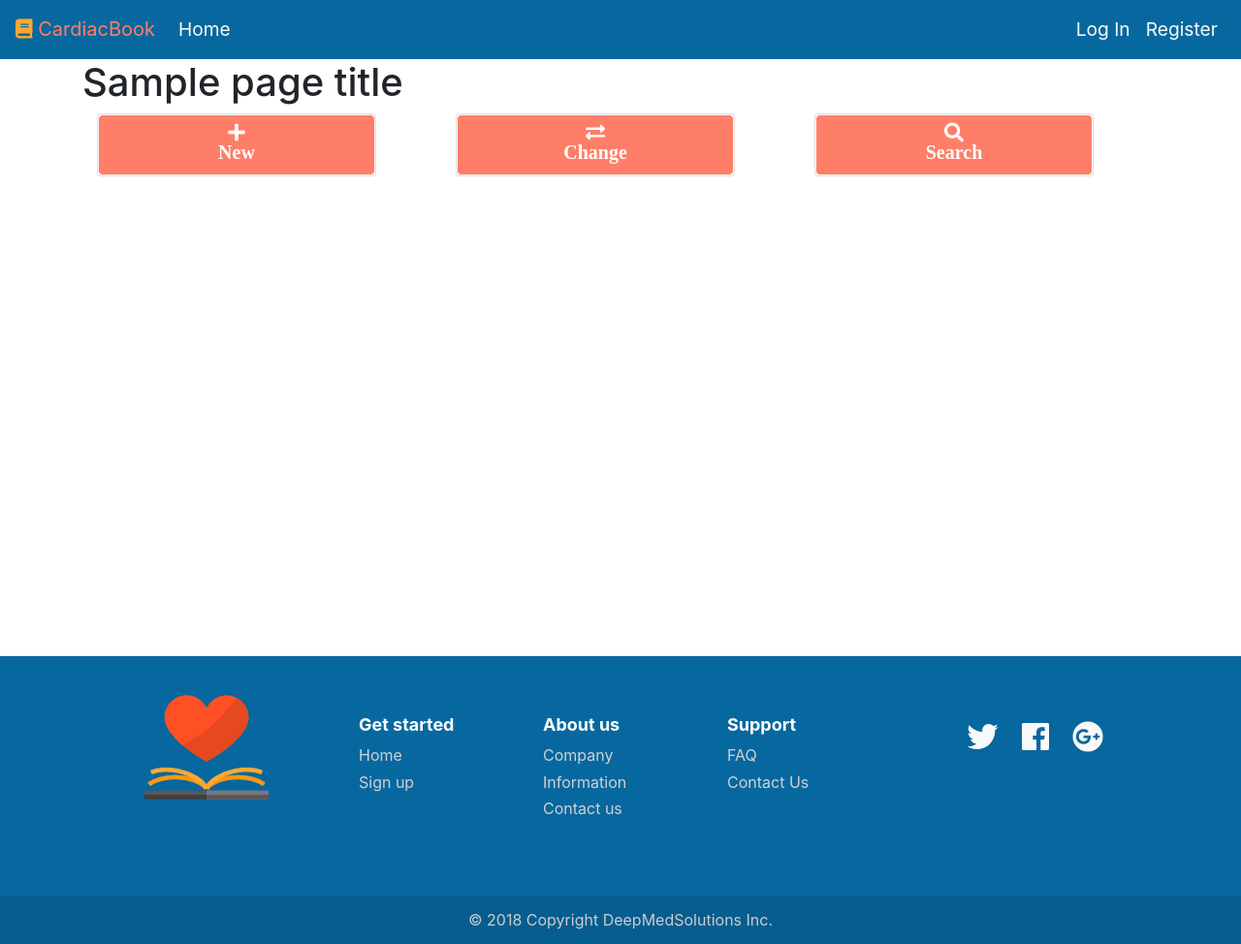
After one commit to farbodab/cardiacpedia, a Flask app: template cardiacpedia/templates/Devices/Home.html in a window 1280 px wide. The commit adds this page. Shown: the whole page at 97% size. Run offline with Flask 2, Linux system fonts and the light colour scheme; the template is opened without the code that fills it: most values are stand-ins (such as "Sample title", 1, 10 or a date in 2020); some libraries are stand-ins or nearby versions.

Commit message:
Made all windows at least 70vh

```diff
--- a/cardiacpedia/core/views.py
+++ b/cardiacpedia/core/views.py
@@ -7,6 +7,6 @@ core = Blueprint('core', __name__)
 @core.route('/')
 def index():
     if current_user.is_authenticated:
-        return redirect(url_for('devices.finder'))
+        return redirect(url_for('devices.home'))
     else:
         return render_template('index.html', page_title="CardiacBook - The Ultimate ICD Assistant")
--- a/cardiacpedia/devices/views.py
+++ b/cardiacpedia/devices/views.py
@@ -46,6 +46,11 @@ def finder():
             return redirect(url_for('devices.hv',manufacturer=form.manufacturer.data.strip(), model_number=form.model_number.data.strip(), device_name=form.name.data.strip()))
 
     return render_template('/Devices/finder.html', page_title="Device Finder", form=form)
+
+@devices.route('/devices/home', methods=['GET', 'POST'])
+@login_required
+def home():
+    return render_template('/Devices/Home.html', page_title="Home")
 
 
 ################################################################################
--- /dev/null
+++ b/cardiacpedia/templates/Devices/Home.html
@@ -0,0 +1,35 @@
+{% extends 'base.html' %}
+{% from 'bootstrap/form.html' import render_field %}
+
+{% block content %}
+<h1>{{page_title}}</h1>
+<div class="container" style="height: 70vh;">
+  <div class="row">
+    <div class="col-sm-4">
+      <div class="card" style="width: 18rem;">
+        <button type="button" class="btn btn-primary btn-lg"><i style="color:white;"class="fas fa-plus"><br>New</i></button>
+      </div>
+    </div>
+    <div class="col-sm-4">
+      <div class="card" style="width: 18rem;">
+        <button type="button" class="btn btn-primary btn-lg"><i style="color:white;"class="fas fa-exchange-alt"><br>Change</i></button>
+      </div>
+    </div>
+    <div class="col-sm-4">
+      <div class="card" style="width: 18rem;">
+        <button type="button" class="btn btn-primary btn-lg"><i style="color:white;"class="fas fa-search"><br>Search</i></button>
+      </div>
+    </div>
+  </div>
+</div>
+
+
+
+
+
+
+
+
+
+
+{% endblock %}
--- a/cardiacpedia/templates/base.html
+++ b/cardiacpedia/templates/base.html
@@ -267,7 +267,7 @@
         </div>
       {% endfor %}
 
-      <div class="container">
+      <div style="min-height:70vh;"class="container">
       {% block content %}
 
       {% endblock %}
--- a/cardiacpedia/templates/flask_user/login.html
+++ b/cardiacpedia/templates/flask_user/login.html
@@ -3,6 +3,7 @@
 {% from 'bootstrap/form.html' import render_field %}
 
 {% block content %}
+
 
 
   <h1>{%trans%}Sign in{%endtrans%}</h1>
@@ -33,4 +34,5 @@
   </form>
 
 
+
 {% endblock %}
--- a/cardiacpedia/templates/flask_user/register.html
+++ b/cardiacpedia/templates/flask_user/register.html
@@ -23,5 +23,6 @@
     {% endif %}
     {{ render_submit_field(form.submit) }}
 </form>
-</div>
+
+
 {% endblock %}
--- a/cardiacpedia/templates/index.html
+++ b/cardiacpedia/templates/index.html
@@ -59,4 +59,9 @@
         </div>
       </div>
 </main>
+
+<script type="text/javascript">
+  var container = document.querySelectorAll('.container')[0];
+  container.parentNode.removeChild(container);
+</script>
 {% endblock %}
```
